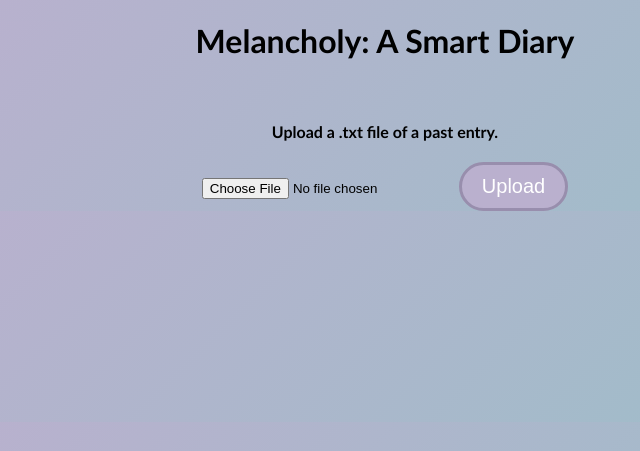
After one commit to m-nsk/Melancholy, a Flask app: page /upload in a window 1280 px wide. The commit adds this page. Shown: the top 451 px of the page, without its empty margins (255-895 px from the left). Run offline with Flask 2, Linux system fonts and the light colour scheme.

Commit message:
commit before import main

```diff
--- a/Diary_inputs/2022-11-05_20_50_38.txt
+++ /dev/null
@@ -1 +0,0 @@
-This is my very first journal entry.
--- a/app.py
+++ b/app.py
@@ -11,13 +11,24 @@ def index():
 def write():
     if request.method == "POST":
         written = request.form["write"]
-        # try:
-        save_text.save_text(written)
-        return redirect('/')
-        # except:
-        #    return "There was an error."
+        try:
+            save_text.save_text(written)
+            return redirect('/')
+        except:
+            return "There was an error."
     else:
         return render_template("write.html")
 
+@app.route("/upload", methods=["POST", "GET"])
+def upload():
+    if request.method == "POST":
+        upload = request.form["upload"]
+        try:
+            return redirect('/')
+        except:
+            return "There was an error."
+    else:
+        return render_template("upload.html")
+
 if __name__ == "__main__":
     app.run(debug=True)
--- a/static/css/main.css
+++ b/static/css/main.css
@@ -38,3 +38,41 @@ td {
 #content {
     width: 70%;
 }
+
+.btn {
+    -webkit-border-radius: 28;
+    -moz-border-radius: 28;
+    border-radius: 28px;
+    color: #ffffff;
+    font-size: 20px;
+    background: #bab0ce;
+    padding: 10px 20px 10px 20px;
+    border: solid #988ead 3px;
+    text-decoration: none;
+}
+
+.btn:hover {
+    background: #988ead;
+    background-image: -webkit-linear-gradient(top, #988ead, #988ead);
+    background-image: -moz-linear-gradient(top, #988ead, #988ead);
+    background-image: -ms-linear-gradient(top, #988ead, #988ead);
+    background-image: -o-linear-gradient(top, #988ead, #988ead);
+    background-image: linear-gradient(to bottom, #988ead, #988ead);
+    text-decoration: none;
+}
+
+input[type=submit] {
+    -webkit-border-radius: 28;
+    -moz-border-radius: 28;
+    border-radius: 28px;
+    color: #ffffff;
+    font-size: 20px;
+    background: #bab0ce;
+    padding: 10px 20px 10px 20px;
+    border: solid #988ead 3px;
+    text-decoration: none;
+}
+input[type=submit]:hover {
+    color: #ffffff;
+    background-color: #988ead;
+}
--- /dev/null
+++ b/templates/upload.html
@@ -0,0 +1,17 @@
+{% extends 'base.html' %}
+
+{% block head %}
+<title>Upload a past entry</title>
+{% endblock %}
+
+{% block body %}
+<div class="content">
+    <h1>Melancholy: A Smart Diary</h1>
+    <br>
+    <h4>Upload a .txt file of a past entry.</h4>
+    <form action="/upload" method="POST">
+        <input type="file" id="upload" name="filename" accept=".txt">
+        <input type="submit" value="Upload">
+    </form>
+</div>
+{% endblock %}
```
Also changed, not shown: templates/index.html (+7 -1 lines), 1 other file.
